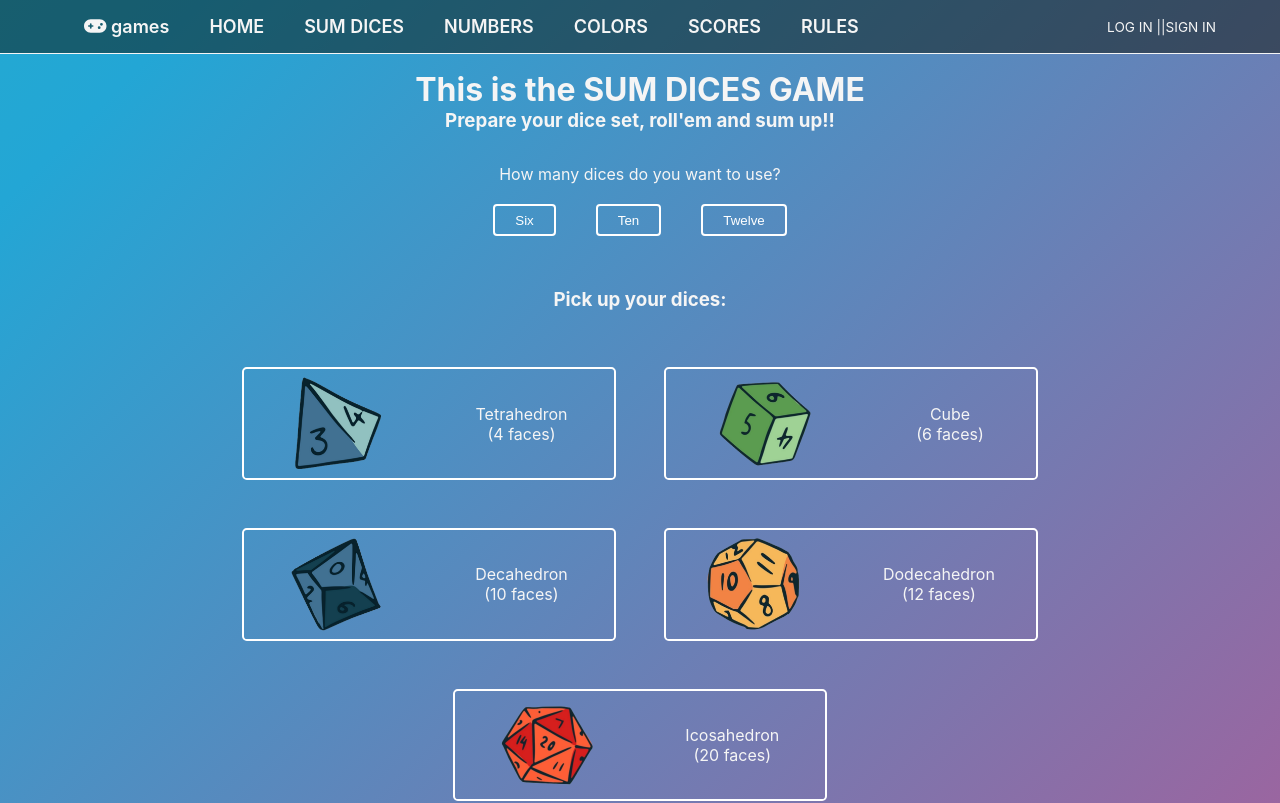
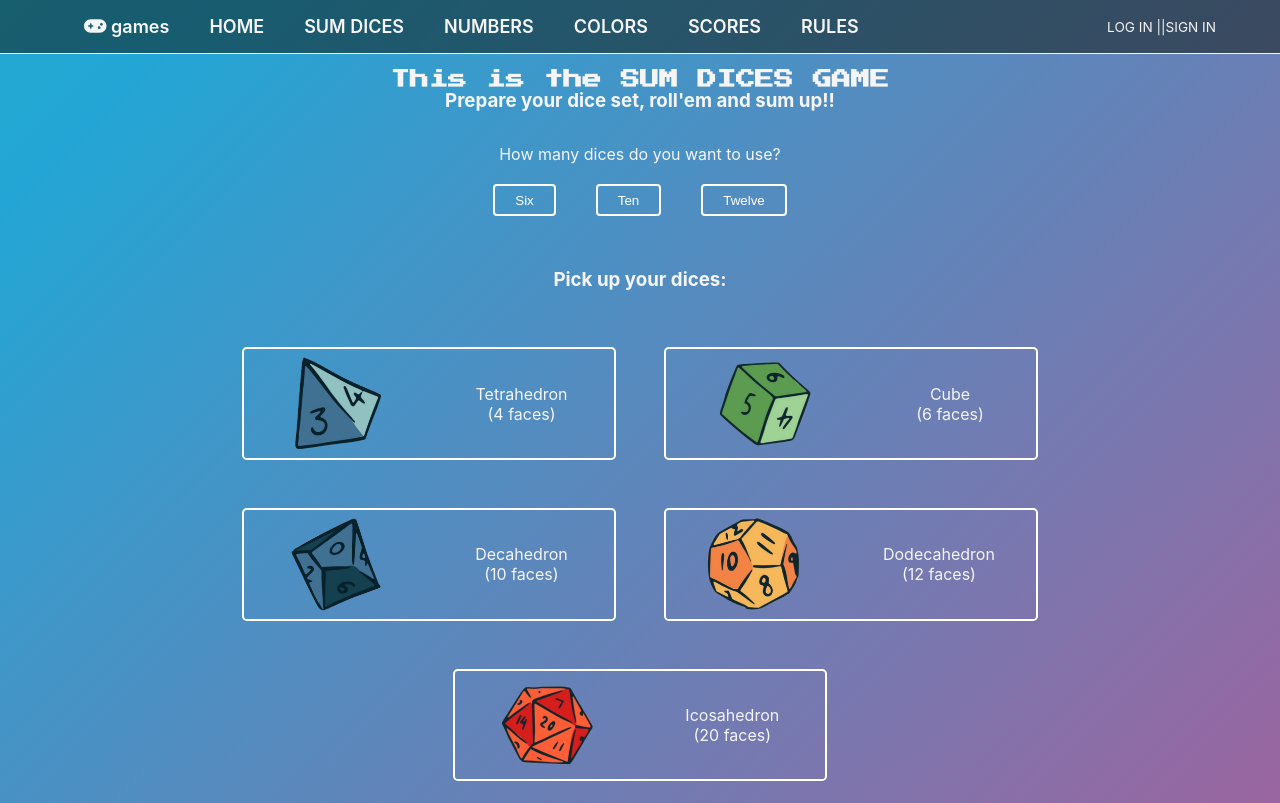
Before and after one commit to IvanSanczewski/dices, a Vue app: page /DiceSum in a window 1280 px wide. Shown: the top 803 px of the page. Built offline with nearby package versions, Linux system fonts and the light colour scheme; no server answers; the database is empty.

Commit message:
Styled home site title

```diff
--- a/src/assets/CSS/home.css
+++ b/src/assets/CSS/home.css
@@ -1,3 +1,9 @@
+h1 {
+    font-family: 'Press Start 2P', cursive;
+    font-size: larger;
+    font-weight: 900;
+}
+
 .container-games {
     padding: 2rem 0;
 }
```
